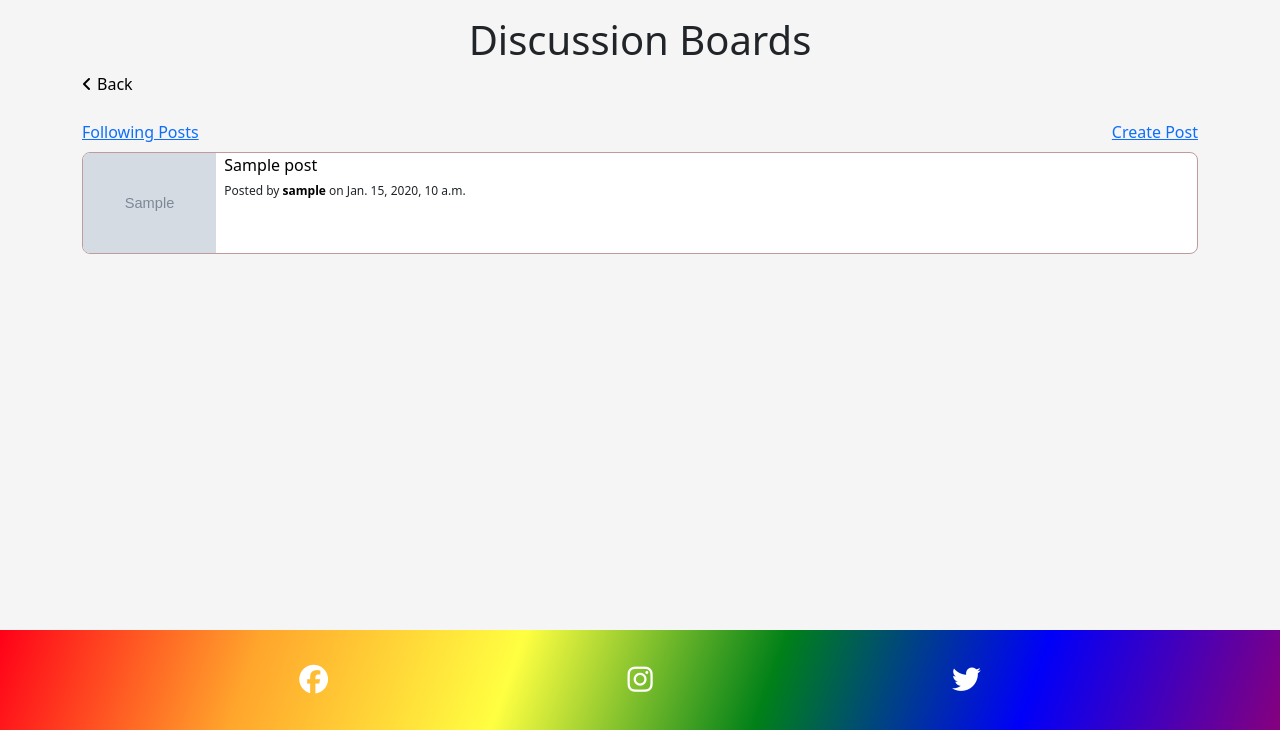
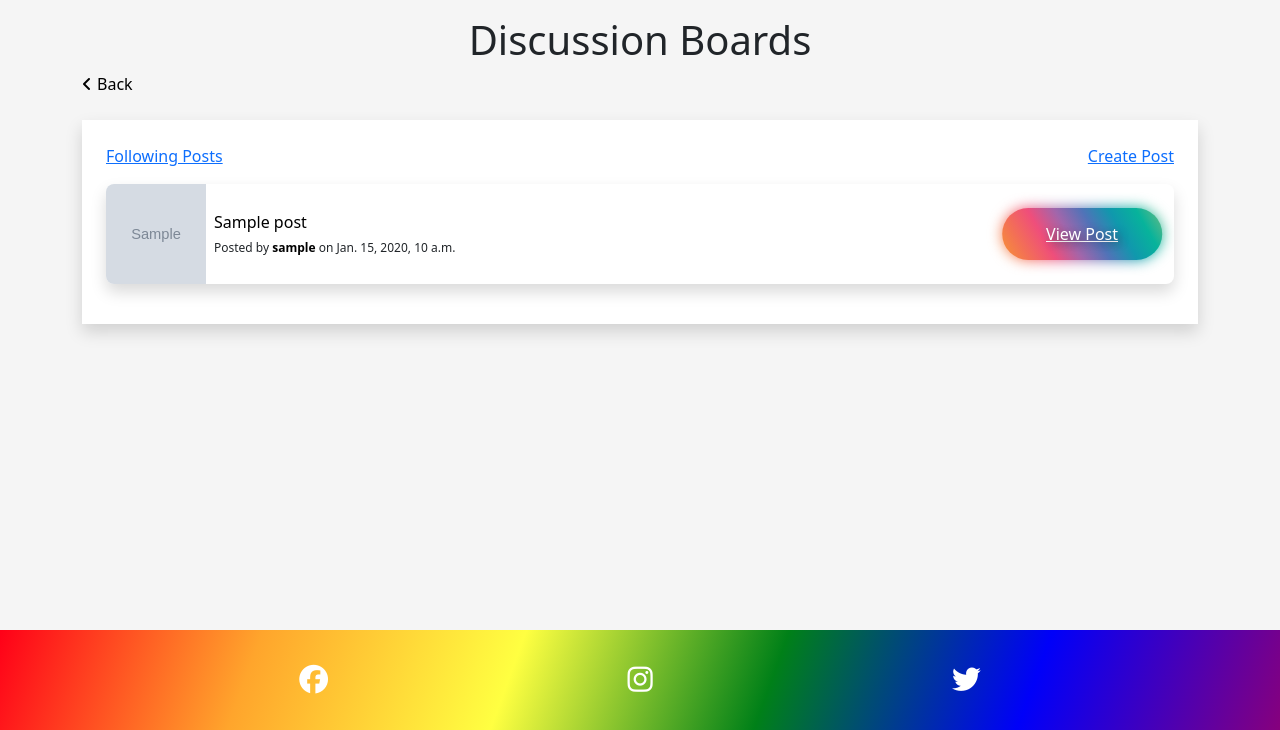
Before and after one commit to Dee-McG/DBAA, a Django app: page /follow/ in a window 1280 px wide. Shown: the part 70-800 px from the top of the page. Run offline with Django 4.2, Linux system fonts and the light colour scheme; a user stored in the database is signed in; tables that the repository leaves empty hold one stand-in row (values such as "Sample post"); grey boxes marked "Sample" are stand-in pictures; some libraries are stand-ins or nearby versions.

Commit message:
Add follower posts page styling to match website theme

```diff
--- a/follow/templates/follow/follow_list.html
+++ b/follow/templates/follow/follow_list.html
@@ -19,7 +19,7 @@
         </div>
     </div>
 
-    <div class="mt-4">
+    <div class="mt-4 mb-5 p-4 bg-white shadow">
         <div class="d-flex flex-row justify-content-between">
             <div>
                 <a href="{% url 'follow' %}">Following Posts</a>
@@ -30,7 +30,7 @@
         </div>
 
         {% for post in posts %}
-        <div class="post-bor mt-2">
+        <div class="post-bor border-0 shadow my-3">
             <div class="thumb-img">
             {% if post.image.url is not none %}
                 <img class="thumbnail" src="{{post.image.url}}">
@@ -40,7 +40,7 @@
             </div>
             {% endif %}
             </div>
-            <div class="flex-column card-text">
+            <div class="d-flex flex-column justify-content-center card-text w-100">
                 <div>
                     <a href="{% url 'view_post' post.did %}" class="title-anchor">{{post.title}}</a>
                 </div>
@@ -50,6 +50,9 @@
                     </a> on {{post.time}}</span>
                 </div>
             </div>
+            <div class="align-items-center justify-content-end w-25 me-3 btn-hide">
+                <a class="create-btn" href="{% url 'view_post' post.did %}">View Post</a>
+            </div>
         </div>
         {% endfor %}
     </div>
```
